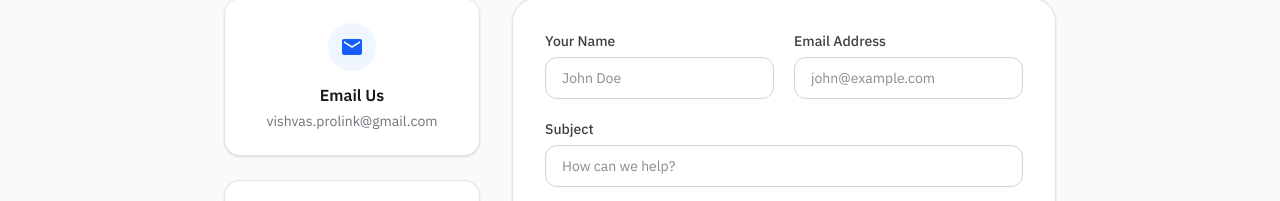
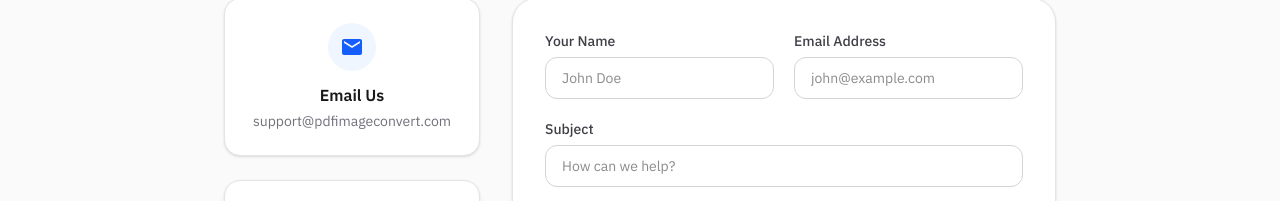
Before and after one commit to Rutubhimani28/tool, a Next.js app: page /contact in a window 1280 px wide. Shown: the part 293-494 px from the top of the page. Built offline with nearby package versions, Linux system fonts and the light colour scheme.

Commit message:
add contact page with mailto form integration

```diff
--- a/app/contact/page.tsx
+++ b/app/contact/page.tsx
@@ -37,7 +37,7 @@ export default function ContactPage() {
                             <div className="min-w-0 w-full">
                                 <h3 className="font-semibold text-zinc-900 dark:text-white">Email Us</h3>
                                 <p className="mt-1 text-sm text-zinc-500 dark:text-zinc-400 truncate">
-                                    vishvas.prolink@gmail.com
+                                    support@pdfimageconvert.com
                                 </p>
                             </div>
                         </div>
@@ -66,7 +66,7 @@ export default function ContactPage() {
                         const subject = (document.getElementById('subject') as HTMLInputElement).value;
                         const message = (document.getElementById('message') as HTMLTextAreaElement).value;
 
-                        const mailtoLink = `mailto:vishvas.prolink@gmail.com?subject=${encodeURIComponent(subject || 'Contact from PDFImageConvert')}&body=${encodeURIComponent(`Name: ${name}\nEmail: ${email}\n\nMessage:\n${message}`)}`;
+                        const mailtoLink = `mailto:support@pdfimageconvert.com?subject=${encodeURIComponent(subject || 'Contact from PDFImageConvert')}&body=${encodeURIComponent(`Name: ${name}\nEmail: ${email}\n\nMessage:\n${message}`)}`;
                         window.location.href = mailtoLink;
                     }}>
                         <div className="grid grid-cols-1 sm:grid-cols-2 gap-5">
```
